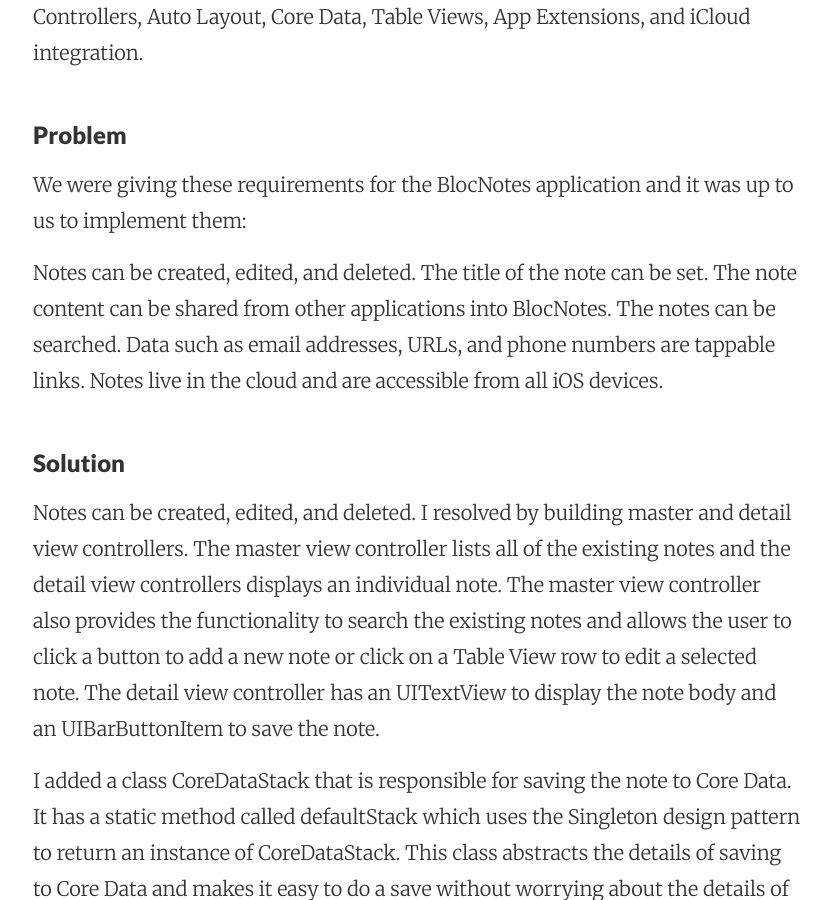
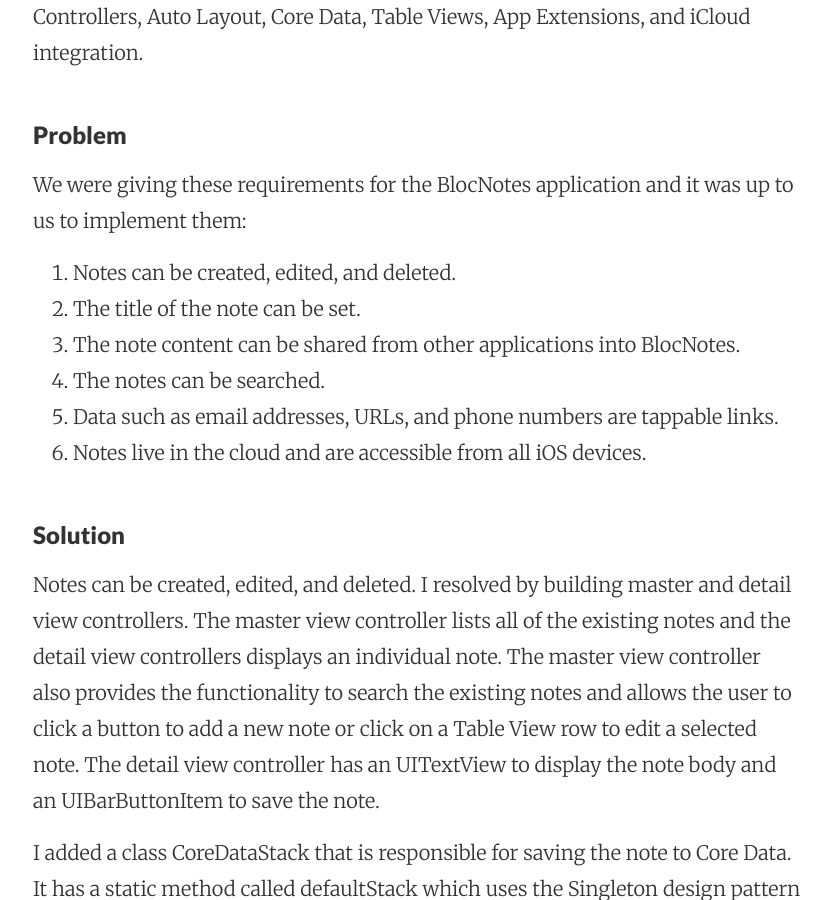
Before and after one commit to kennonoutlaw/kennonoutlaw.github.io, a Jekyll site: the page built from _posts/2015-12-07-blocnotes.markdown, in a window 1280 px wide and 900 px high, scrolled down 816 px. Shown: the whole window, without its empty margins (223-1053 px from the left). Built offline with Jekyll 4.4.1, drawn with Linux system fonts in a browser that asks for light colours; part of the change alters nothing that is shown.

```diff
--- a/_posts/2015-12-07-blocnotes.markdown
+++ b/_posts/2015-12-07-blocnotes.markdown
@@ -14,12 +14,12 @@ This was the first application that I built from scratch. As part of the Bloc cu
 
 We were giving these requirements for the BlocNotes application and it was up to us to implement them:
 
-Notes can be created, edited, and deleted.
-The title of the note can be set.
-The note content can be shared from other applications into BlocNotes.
-The notes can be searched.
-Data such as email addresses, URLs, and phone numbers are tappable links.
-Notes live in the cloud and are accessible from all iOS devices.
+1. Notes can be created, edited, and deleted.
+2. The title of the note can be set.
+3. The note content can be shared from other applications into BlocNotes.
+4. The notes can be searched.
+5. Data such as email addresses, URLs, and phone numbers are tappable links.
+6. Notes live in the cloud and are accessible from all iOS devices.
 
 ###Solution
 
```
